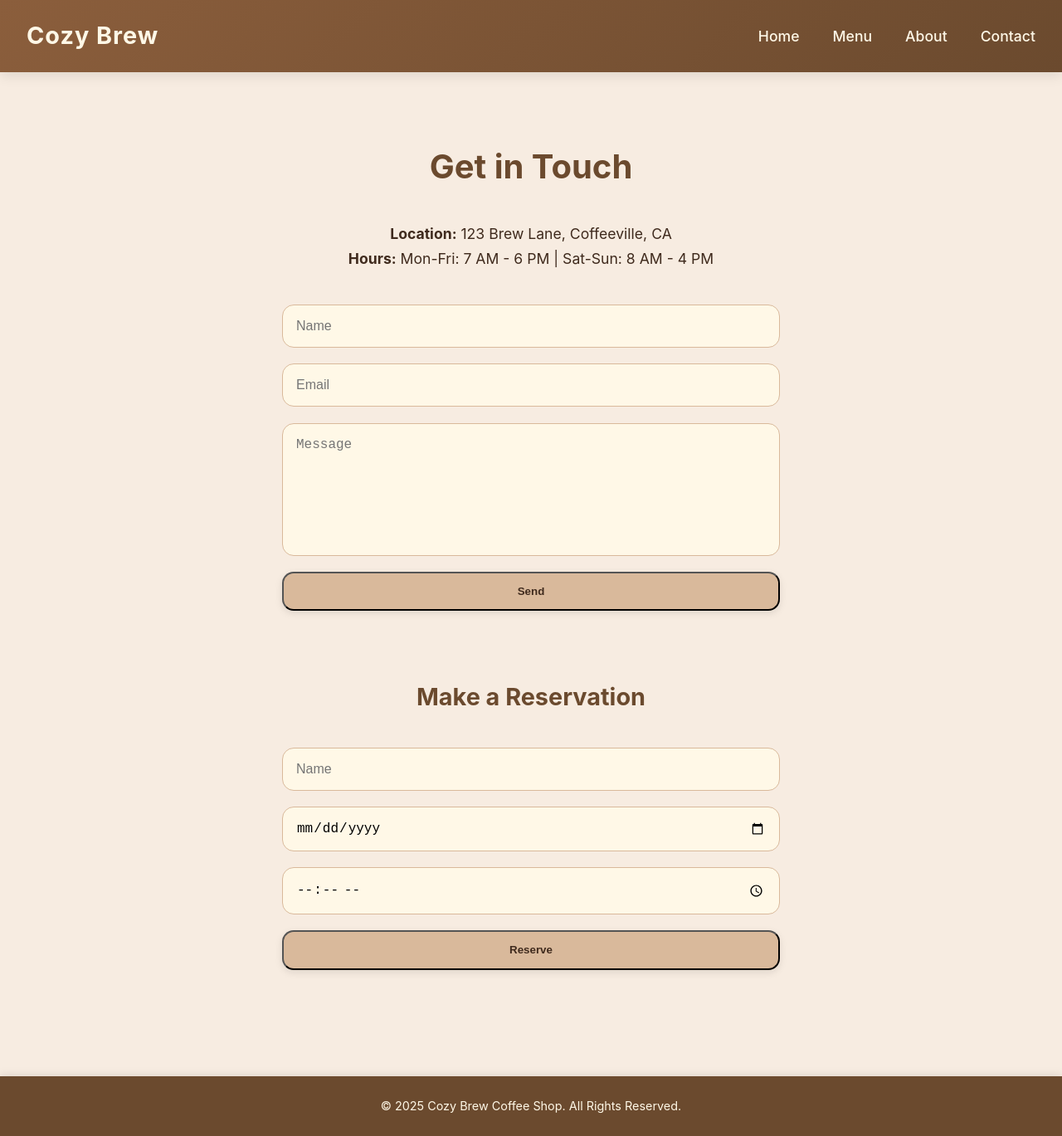
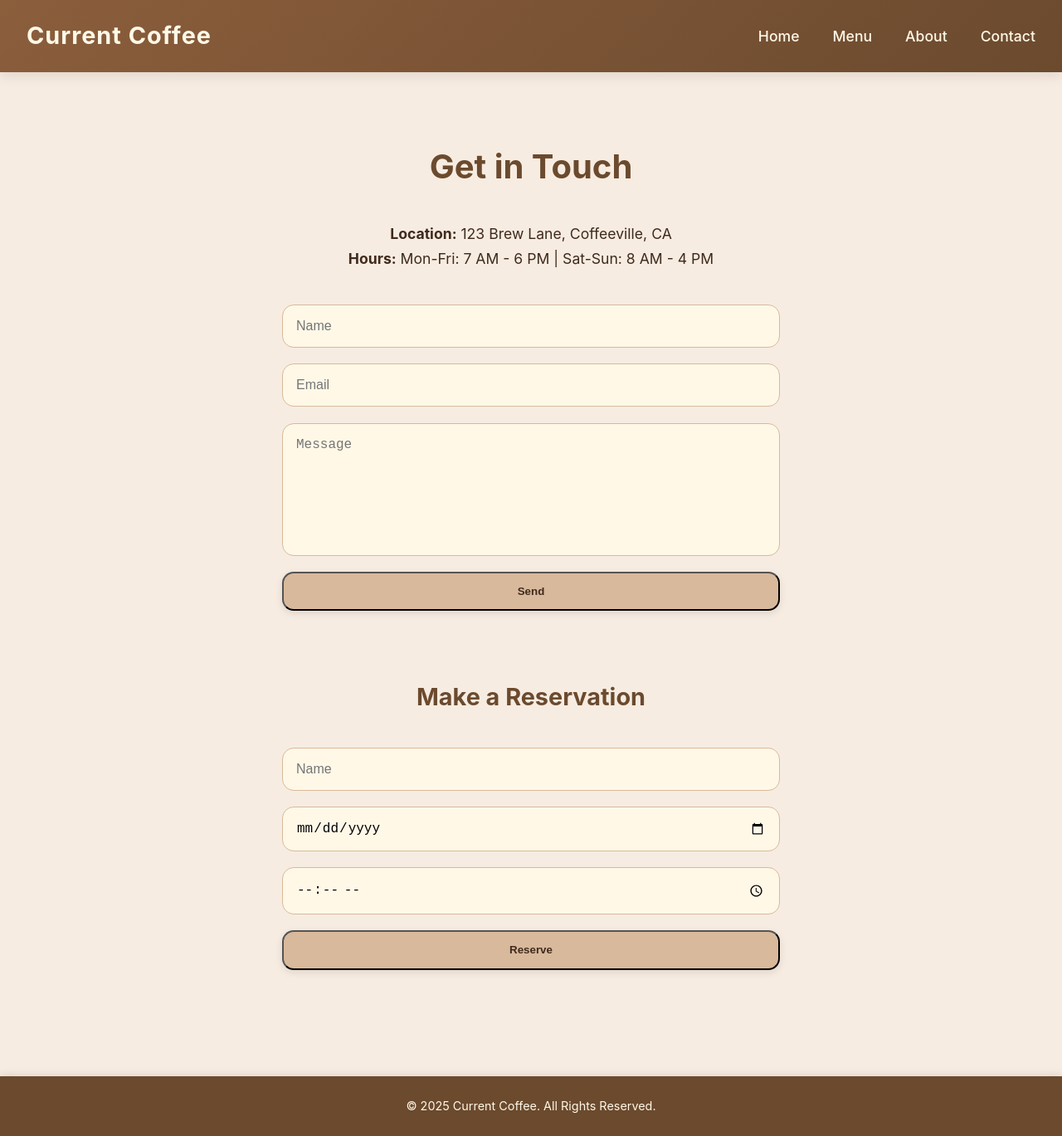
Before and after one commit to hamidsiddiqi2009/coffeeshop, a plain HTML site: page contact.html in a window 1280 px wide. Shown: the whole page at 83% size. Drawn offline with Linux system fonts and the light colour scheme; a web font is replaced by a local one.

Commit message:
Update contact.html

```diff
--- a/contact.html
+++ b/contact.html
@@ -9,7 +9,7 @@
 </head>
 <body>
     <nav class="navbar">
-        <div class="logo">Cozy Brew</div>
+        <div class="logo">Current Coffee</div>
         <button class="hamburger">☰</button>
         <ul class="nav-links">
             <li><a href="index.html">Home</a></li>
@@ -41,7 +41,7 @@
     </section>
 
     <footer>
-        <p>© 2025 Cozy Brew Coffee Shop. All Rights Reserved.</p>
+        <p>© 2025 Current Coffee. All Rights Reserved.</p>
     </footer>
 
     <script>
```
